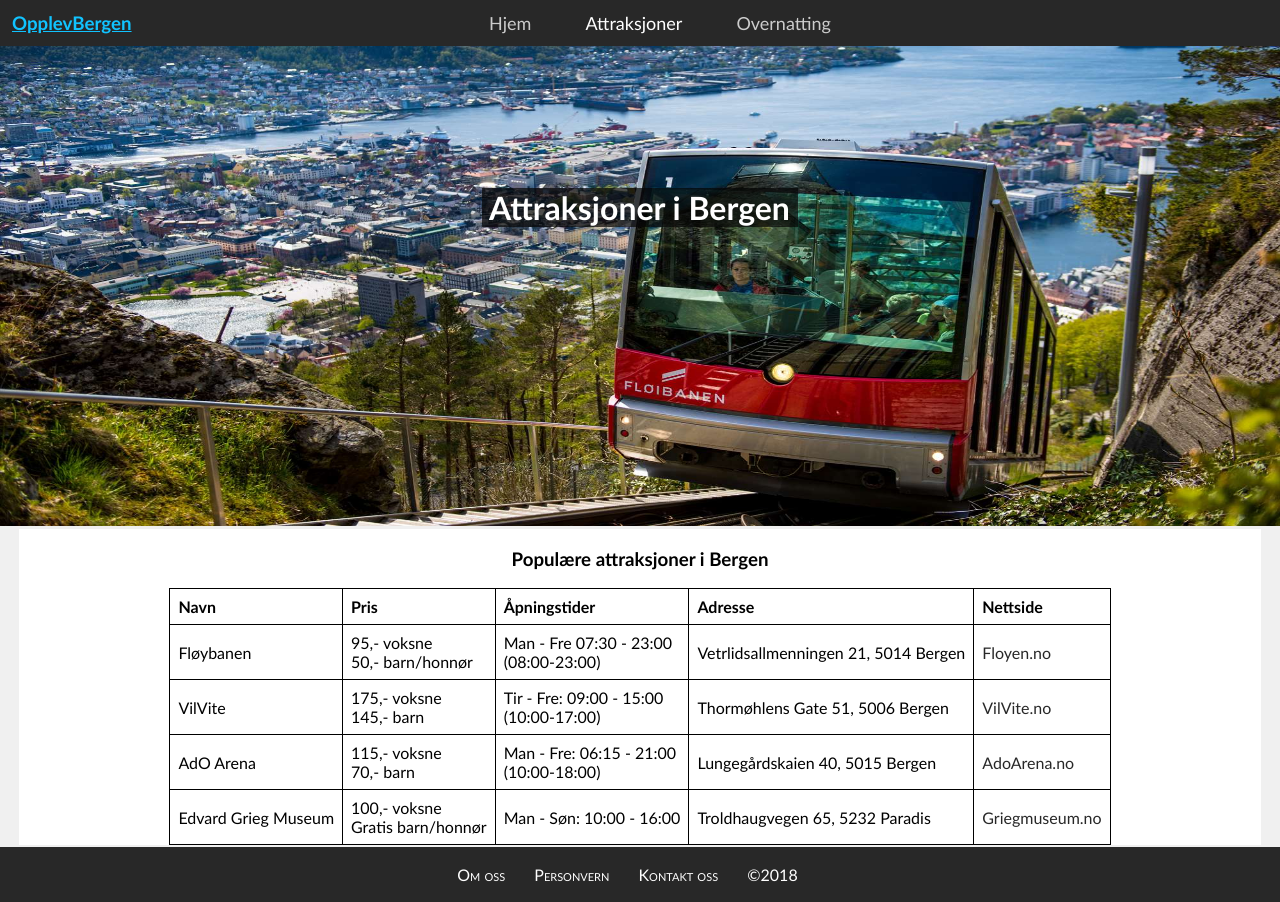
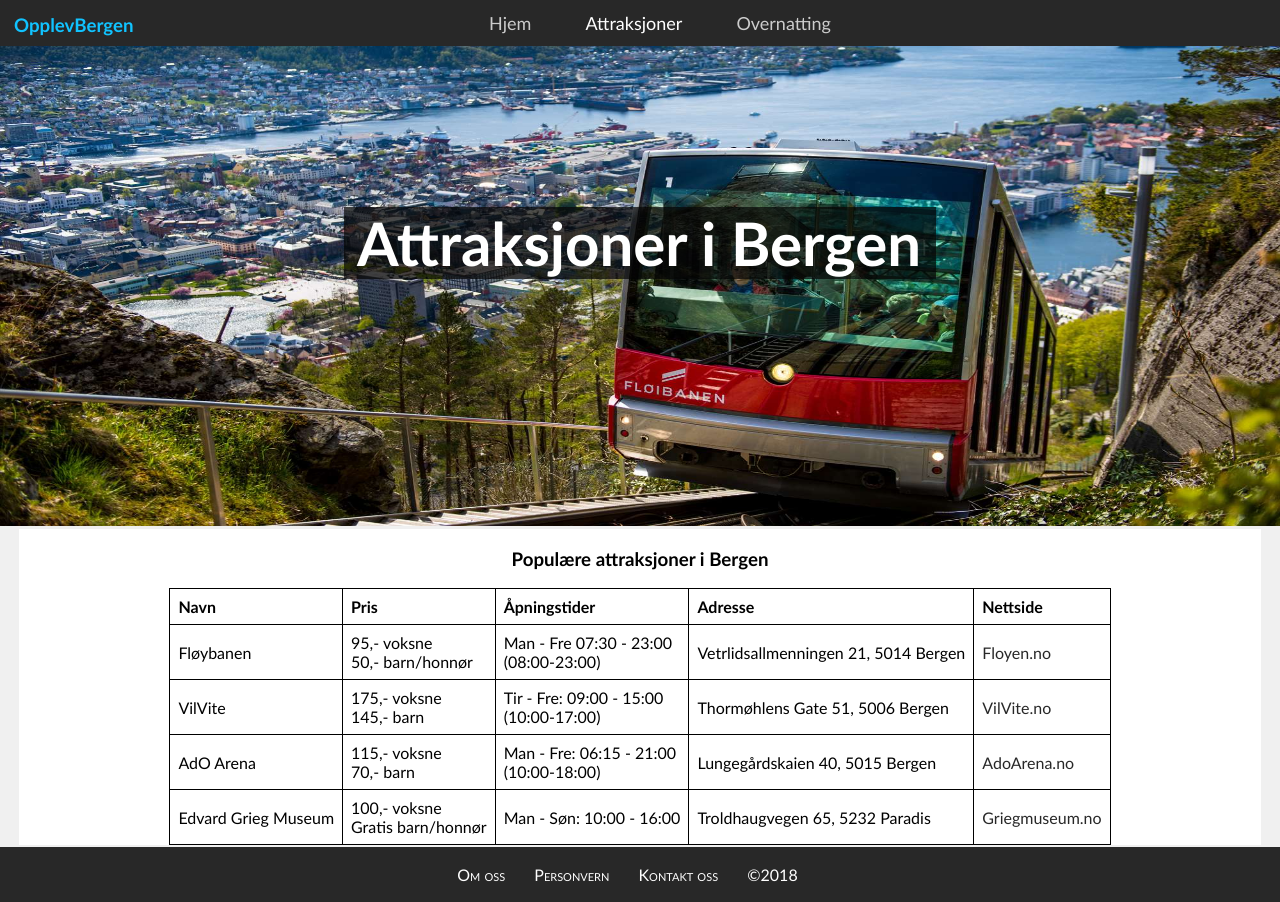
Before and after one commit to UiB-INFO134/OBLIG, a plain HTML site: page underside_1.html in a window 1280 px wide. Drawn offline with Linux system fonts and the light colour scheme.

Commit message:
endret på bergen.jpg og str på tekst fremside

```diff
--- a/css/master.css
+++ b/css/master.css
@@ -13,7 +13,7 @@ a {
 #logo {	position: absolute;}
 
 #logo h3 {
-    margin: 0;
+    margin: 2px;
     padding: 12px;
     color: #11c3ff;
 }
@@ -48,10 +48,12 @@ nav a:not(.active):hover {
 
 #subheader > img {
     width: 100%;
-    max-height: 480px;
+    max-height: 480px; /* denne må vi endre...den ødelegger aspect ratioen på bildet*/
+
 }
 
 #subheader > h1 {
+    font-size:  60px;
     position: absolute;
     top: 25%;
     width: 100%;
@@ -137,7 +139,6 @@ footer > ul > li {
 }
 
 
-
 /*Struktur for underside 1 */
 #main table {
     margin-left: auto;
@@ -158,8 +159,8 @@ table a {
     color: #282828;
 }
 
+
 /* Struktur for underside 2 */
-
 #map {
     margin: 0 auto;
     height: 350px;
```
Also changed, not shown: img/bergen.jpg.
